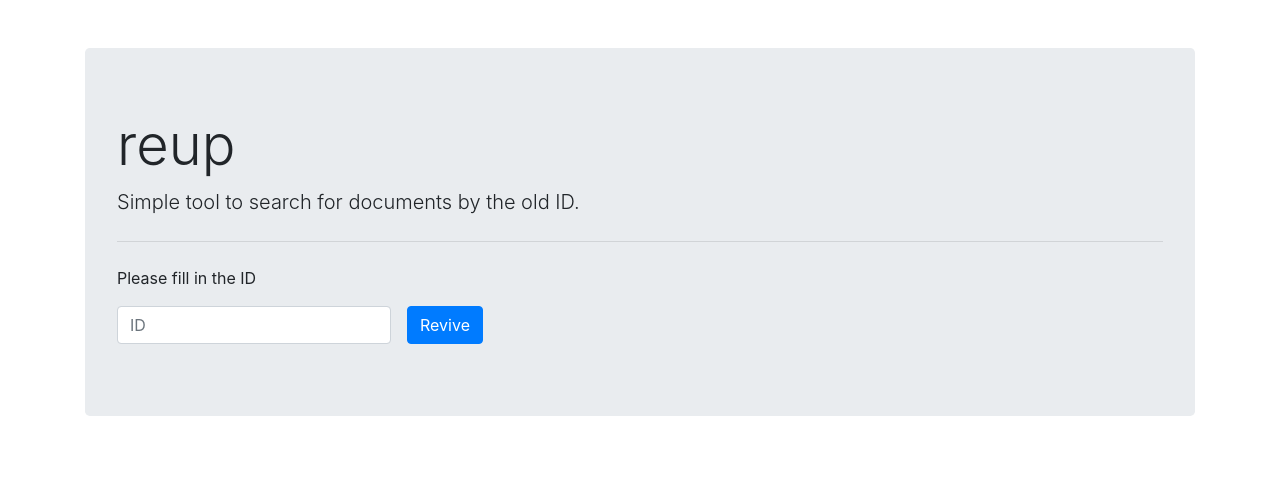
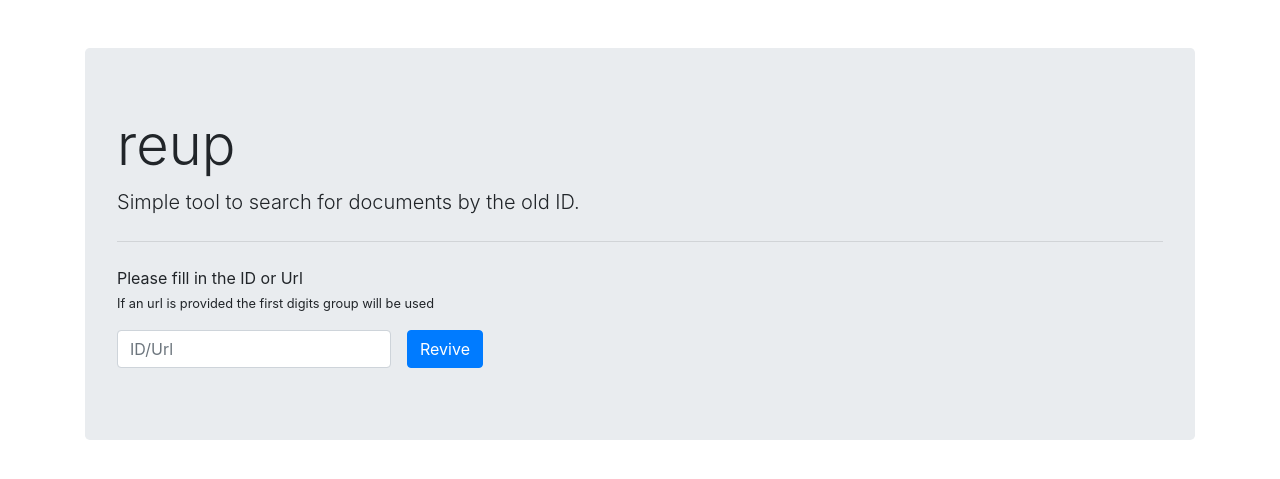
Before and after one commit to alexneamtu/reup, a Django app: page / in a window 1280 px wide. Shown: the top 479 px of the page. Run offline with Django 3.2, Linux system fonts and the light colour scheme; some libraries are stand-ins or nearby versions.

Commit message:
Parse full URLs - Updated captions to specify ID or url - Updated the controller to parse the first digits group in a string

```diff
--- a/reup/revive/templates/revive/index.html
+++ b/reup/revive/templates/revive/index.html
@@ -7,12 +7,15 @@
         <p class="lead">Simple tool to search for documents by the old ID.</p>
         <hr class="my-4">
 
-        <p>Please fill in the ID</p>
+        <p>
+            Please fill in the ID or Url <br/>
+            <small>If an url is provided the first digits group will be used</small>
+        </p>
 
         <form method="post" class="form-inline">
             {% csrf_token %}
             <div class="form-group mr-sm-3">
-                <input class="form-control" type="text" name="id" placeholder="ID"/>
+                <input class="form-control" type="text" name="input" placeholder="ID/Url"/>
             </div>
             <button type="submit" class="btn btn-primary">Revive</button>
         </form>
--- a/reup/revive/views.py
+++ b/reup/revive/views.py
@@ -1,3 +1,4 @@
+import re
 from django.shortcuts import render
 
 from .models import Document
@@ -7,11 +8,15 @@ def index(request):
     ctx = {}
 
     try:
-        if 'id' in request.POST:
-            ctx['document'] = Document.objects.get(old_id=request.POST['id'])
+        if 'input' in request.POST:
+            idMatch = re.search('\d+', request.POST['input'])
+            if idMatch is None:
+                raise ValueError('Could not find an ID in the input.')
+            print(idMatch[0])
+            ctx['document'] = Document.objects.get(old_id=idMatch[0])
     except Document.DoesNotExist:
         ctx['message'] = 'ID not found.'
-    except ValueError:
-        ctx['message'] = 'Invalid ID.'
+    except ValueError as e:
+        ctx['message'] = e
 
     return render(request, 'revive/index.html', ctx)
```
Also changed, not shown: reup/database/reup.sqlite.
